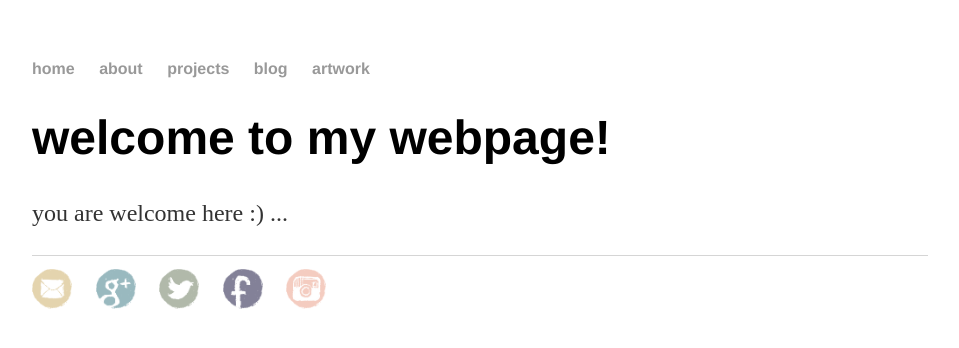
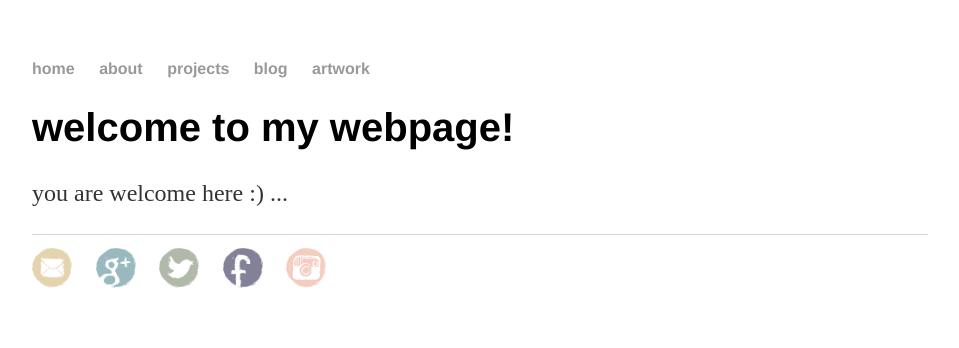
Before and after one commit to alexisbcook/old_alexisbcook.github.io, a Jekyll site: the page index.html, which Jekyll copies as it is, in a window 1280 px wide. Shown: the top 348 px of the page, without its empty margins (160-1119 px from the left). Built offline with Jekyll 4.4.1, drawn with Linux system fonts in a browser that asks for light colours.

Commit message:
Update main.css

```diff
--- a/css/main.css
+++ b/css/main.css
@@ -21,7 +21,11 @@
     color: hotpink;
 }
 h1 {
-    font-size: 3em;
+    font-size: 2.5em;
+    font-family:'Helvetica', 'Arial', 'Sans-Serif';
+}
+h2 {
+    font-size: 2em;
     font-family:'Helvetica', 'Arial', 'Sans-Serif';
 }
 p {
```
